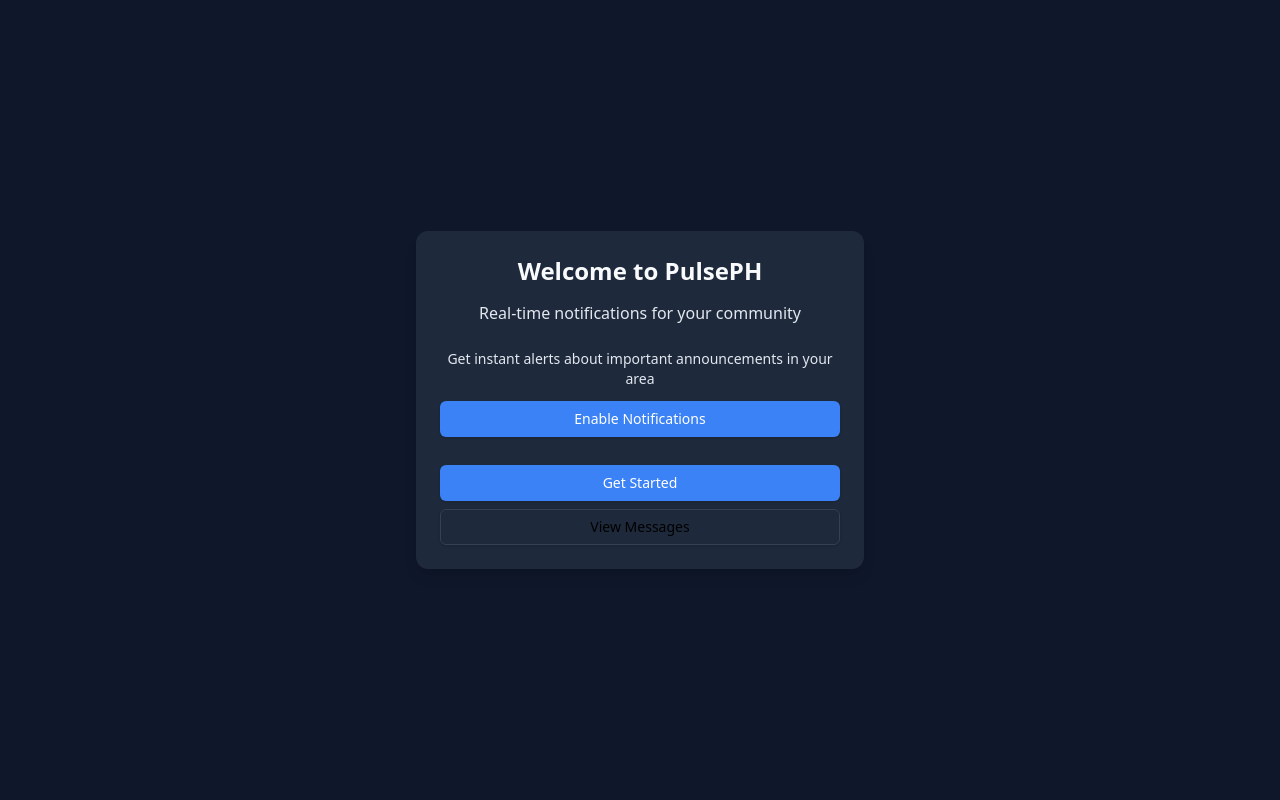
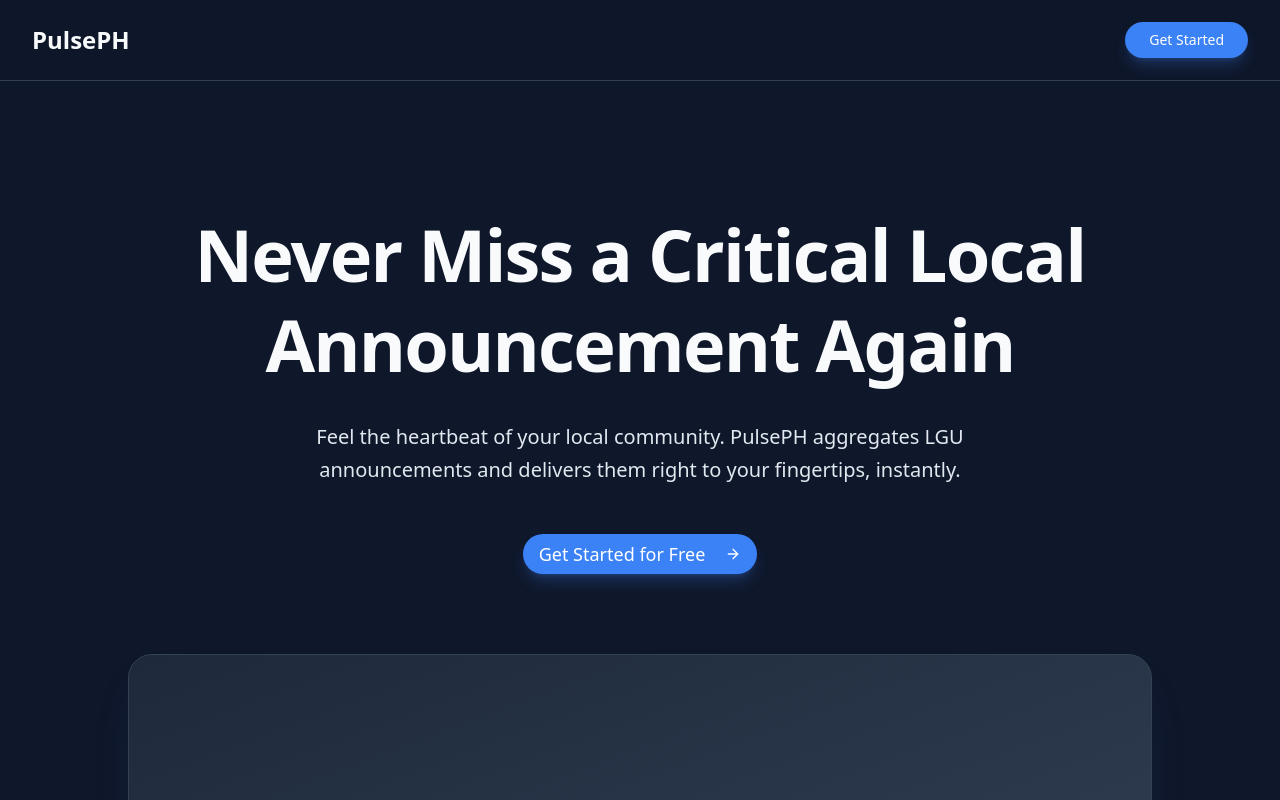
Before and after one commit to Briuwu/dlsu-hackathon-2025, a Next.js app in the folder frontend/: page / in a window 1280 px wide. Shown: the top 800 px of the page. Built offline with nearby package versions, Linux system fonts and the light colour scheme.

Commit message:
Revamp HomePage layout and UI components for PulsePH. Replace notification system with a new design featuring a centralized hub for local alerts, enhanced hero section, and streamlined user onboarding process. Introduce feature cards for key functionalities and update footer for improved navigation.

```diff
--- a/frontend/app/page.tsx
+++ b/frontend/app/page.tsx
@@ -1,119 +1,254 @@
-"use client";
+import type React from "react";
+import Link from "next/link";
+import { Button } from "@/components/ui/button";
+import {
+  ArrowRight,
+  Bell,
+  MapPin,
+  Zap,
+  Newspaper,
+  Clock,
+  CalendarX,
+  LayoutGrid,
+} from "lucide-react";
 
-import React, { useState } from "react";
-import { useRouter } from "next/navigation";
-import { Button } from "@/components/ui/button";
-import { Card, CardContent, CardHeader, CardTitle } from "@/components/ui/card";
-import { useNotification } from "@/contexts/NotificationContext";
-import { useNotificationSystem } from "@/hooks/useNotificationSystem";
+const FeatureCard = ({
+  icon: Icon,
+  title,
+  description,
+}: {
+  icon: React.ElementType;
+  title: string;
+  description: string;
+}) => (
+  <div className="bg-surface p-8 rounded-2xl border border-border hover:border-border-light transition-all duration-300 hover:shadow-xl hover:shadow-accent/10">
+    <div className="flex items-center justify-center w-14 h-14 bg-accent/20 text-accent rounded-xl mb-6">
+      <Icon className="w-7 h-7" />
+    </div>
+    <h3 className="text-xl font-semibold text-text mb-3">{title}</h3>
+    <p className="text-text-muted leading-relaxed">{description}</p>
+  </div>
+);
 
 export default function HomePage() {
-  const router = useRouter();
-  const { showNotification } = useNotification();
-  const {
-    requestNotificationPermission,
-    isNotificationSupported,
-    notificationPermission,
-  } = useNotificationSystem();
+  return (
+    <div className="bg-background text-text">
+      {/* Header */}
+      <header className="sticky top-0 bg-background/95 backdrop-blur-sm z-10 border-b border-border">
+        <div className="container mx-auto px-6 lg:px-8">
+          <div className="flex items-center justify-between h-20">
+            <div className="text-2xl font-bold text-text">PulsePH</div>
+            <Button
+              asChild
+              className="bg-accent text-white hover:bg-accent-light rounded-full px-6 shadow-lg shadow-accent/25"
+            >
+              <Link href="/auth">Get Started</Link>
+            </Button>
+          </div>
+        </div>
+      </header>
 
-  const [permissionGranted, setPermissionGranted] = useState(
-    isNotificationSupported && notificationPermission === "granted"
-  );
-
-  const handleEnableNotifications = async () => {
-    const granted = await requestNotificationPermission();
-    setPermissionGranted(granted);
-
-    if (granted) {
-      // Show a test notification
-      showNotification({
-        title: "PulsePH",
-        message:
-          "🎉 Notifications enabled! You'll now receive real-time updates.",
-        clickAction: "navigate",
-        navigateTo: "/messages",
-        duration: 4000,
-      });
-    }
-  };
-
-  const handleTestNotification = () => {
-    showNotification({
-      title: "PulsePH",
-      message: "🚨 Test Alert: This is a sample notification from PulsePH.",
-      clickAction: "navigate",
-      navigateTo: "/messages",
-      duration: 5000,
-    });
-  };
-
-  return (
-    <div className="min-h-screen bg-background flex items-center justify-center p-4">
-      <Card className="w-full max-w-md shadow-lg border-0 bg-surface">
-        <CardHeader className="text-center">
-          <CardTitle className="text-2xl font-bold text-text mb-2">
-            Welcome to PulsePH
-          </CardTitle>
-          <p className="text-text-secondary">
-            Real-time notifications for your community
+      {/* Hero Section */}
+      <main className="container mx-auto px-6 lg:px-8">
+        <section className="text-center py-24 sm:py-32">
+          <h1 className="text-5xl sm:text-6xl lg:text-7xl font-bold text-text leading-tight tracking-tight">
+            Never Miss a Critical Local Announcement Again
+          </h1>
+          <p className="mt-8 max-w-3xl mx-auto text-xl text-text-secondary leading-relaxed">
+            Feel the heartbeat of your local community. PulsePH aggregates LGU
+            announcements and delivers them right to your fingertips, instantly.
           </p>
-        </CardHeader>
-
-        <CardContent className="space-y-4">
-          <div className="text-center space-y-3">
-            <p className="text-sm text-text-secondary">
-              Get instant alerts about important announcements in your area
-            </p>
-
-            {isNotificationSupported ? (
-              <>
-                {!permissionGranted ? (
-                  <Button
-                    onClick={handleEnableNotifications}
-                    className="w-full bg-accent hover:bg-accent-light text-white"
-                  >
-                    Enable Notifications
-                  </Button>
-                ) : (
-                  <div className="space-y-2">
-                    <p className="text-sm text-success">
-                      ✅ Notifications enabled!
-                    </p>
-                    <Button
-                      onClick={handleTestNotification}
-                      variant="outline"
-                      className="w-full"
-                    >
-                      Test Notification
-                    </Button>
-                  </div>
-                )}
-              </>
-            ) : (
-              <p className="text-sm text-warning">
-                ⚠️ Your browser doesn&apos;t support notifications
+          <div className="mt-12">
+            <Button
+              size="lg"
+              asChild
+              className="bg-accent text-white hover:bg-accent-light rounded-full px-8 py-4 text-lg shadow-lg shadow-accent/25"
+            >
+              <Link href="/auth">
+                Get Started for Free <ArrowRight className="ml-3 w-5 h-5" />
+              </Link>
+            </Button>
+          </div>
+          <div className="mt-20">
+            <div className="w-full max-w-5xl mx-auto bg-gradient-to-br from-surface to-surface-raised h-96 rounded-3xl border border-border shadow-2xl shadow-accent/10 flex items-center justify-center">
+              <p className="text-text-muted text-lg">
+                [App Preview Coming Soon]
               </p>
-            )}
-
-            <div className="pt-4 space-y-2">
-              <Button
-                onClick={() => router.push("/auth")}
-                className="w-full bg-accent hover:bg-accent-light text-white"
-              >
-                Get Started
-              </Button>
-
-              <Button
-                onClick={() => router.push("/messages")}
-                variant="outline"
-                className="w-full"
-              >
-                View Messages
-              </Button>
             </div>
           </div>
-        </CardContent>
-      </Card>
+        </section>
+
+        {/* Problem Section */}
+        <section className="py-24 sm:py-32">
+          <div className="text-center mb-20">
+            <h2 className="text-4xl font-bold text-text mb-6">
+              Tired of Refreshing Feeds?
+            </h2>
+            <p className="max-w-2xl mx-auto text-xl text-text-secondary">
+              Critical updates are often buried by unrelated content. We fix
+              that.
+            </p>
+          </div>
+          <div className="grid gap-12 md:grid-cols-3">
+            <div className="flex flex-col items-center text-center">
+              <div className="flex items-center justify-center w-16 h-16 bg-accent/20 text-accent rounded-2xl mb-6">
+                <Newspaper className="w-8 h-8" />
+              </div>
+              <h3 className="text-xl font-semibold mb-3 text-text">
+                Scattered Information
+              </h3>
+              <p className="text-text-secondary leading-relaxed">
+                Stop hunting through multiple Facebook pages and websites.
+              </p>
+            </div>
+            <div className="flex flex-col items-center text-center">
+              <div className="flex items-center justify-center w-16 h-16 bg-accent/20 text-accent rounded-2xl mb-6">
+                <CalendarX className="w-8 h-8" />
+              </div>
+              <h3 className="text-xl font-semibold mb-3 text-text">
+                Missed Opportunities
+              </h3>
+              <p className="text-text-secondary leading-relaxed">
+                Never miss scholarship deadlines or community programs again.
+              </p>
+            </div>
+            <div className="flex flex-col items-center text-center">
+              <div className="flex items-center justify-center w-16 h-16 bg-accent/20 text-accent rounded-2xl mb-6">
+                <Clock className="w-8 h-8" />
+              </div>
+              <h3 className="text-xl font-semibold mb-3 text-text">
+                Delayed Awareness
+              </h3>
+              <p className="text-text-secondary leading-relaxed">
+                Get instant alerts, not secondhand word-of-mouth updates.
+              </p>
+            </div>
+          </div>
+        </section>
+
+        {/* Features Section */}
+        <section className="py-24 sm:py-32">
+          <div className="text-center mb-20">
+            <h2 className="text-4xl font-bold text-text mb-6">
+              Your Centralized Hub for Local Alerts
+            </h2>
+            <p className="max-w-2xl mx-auto text-xl text-text-secondary">
+              PulsePH is designed to be simple, fast, and reliable.
+            </p>
+          </div>
+          <div className="grid gap-8 md:grid-cols-2 lg:grid-cols-4">
+            <FeatureCard
+              icon={MapPin}
+              title="Location-Based"
+              description="Subscribe to your municipality and get only the alerts that matter to you."
+            />
+            <FeatureCard
+              icon={Bell}
+              title="Instant Notifications"
+              description="Receive alerts via Push Notification the moment they're posted."
+            />
+            <FeatureCard
+              icon={LayoutGrid}
+              title="All-in-One Feed"
+              description="Class suspensions, disaster warnings, community events, and more, all in one place."
+            />
+            <FeatureCard
+              icon={Zap}
+              title="Quick & Easy Setup"
+              description="Onboard in under a minute. No complicated forms, no fuss."
+            />
+          </div>
+        </section>
+
+        {/* How It Works Section */}
+        <section className="py-24 sm:py-32">
+          <div className="text-center mb-20">
+            <h2 className="text-4xl font-bold text-text mb-6">
+              Get Started in 3 Simple Steps
+            </h2>
+          </div>
+          <div className="grid gap-12 md:grid-cols-3 relative">
+            <div className="absolute top-1/2 left-0 w-full h-px bg-border hidden md:block"></div>
+            <div className="relative flex flex-col items-center text-center">
+              <div className="flex items-center justify-center w-20 h-20 bg-surface-raised border-2 border-border-light text-accent rounded-full mb-8 z-10 shadow-lg">
+                <span className="text-2xl font-bold">1</span>
+              </div>
+              <h3 className="text-xl font-semibold mb-3 text-text">Sign Up</h3>
+              <p className="text-text-secondary leading-relaxed">
+                Enter your phone number to create a secure account.
+              </p>
+            </div>
+            <div className="relative flex flex-col items-center text-center">
+              <div className="flex items-center justify-center w-20 h-20 bg-surface-raised border-2 border-border-light text-accent rounded-full mb-8 z-10 shadow-lg">
+                <span className="text-2xl font-bold">2</span>
+              </div>
+              <h3 className="text-xl font-semibold mb-3 text-text">
+                Set Your Location
+              </h3>
+              <p className="text-text-secondary leading-relaxed">
+                Choose up to 3 municipalities to monitor.
+              </p>
+            </div>
+            <div className="relative flex flex-col items-center text-center">
+              <div className="flex items-center justify-center w-20 h-20 bg-surface-raised border-2 border-border-light text-accent rounded-full mb-8 z-10 shadow-lg">
+                <span className="text-2xl font-bold">3</span>
+              </div>
+              <h3 className="text-xl font-semibold mb-3 text-text">
+                Stay Informed
+              </h3>
+              <p className="text-text-secondary leading-relaxed">
+                Receive real-time alerts directly on your device.
+              </p>
+            </div>
+          </div>
+        </section>
+
+        {/* CTA Section */}
+        <section className="py-24 sm:py-32">
+          <div className="bg-gradient-to-br from-accent to-accent-light rounded-3xl p-12 md:p-16 text-center shadow-2xl shadow-accent/20">
+            <h2 className="text-4xl font-bold text-white mb-6">
+              Get Real-Time Local Updates Today
+            </h2>
+            <p className="text-blue-100 text-xl max-w-2xl mx-auto mb-12">
+              Stop waiting for updates. Let the updates find you.
+            </p>
+            <Button
+              size="lg"
+              variant="secondary"
+              asChild
+              className="bg-white text-accent hover:bg-slate-100 rounded-full px-8 py-4 text-lg shadow-lg"
+            >
+              <Link href="/auth">
+                Sign Up Now <ArrowRight className="ml-3 w-5 h-5" />
+              </Link>
+            </Button>
+          </div>
+        </section>
+      </main>
+
+      {/* Footer */}
+      <footer className="border-t border-border bg-background-secondary">
+        <div className="container mx-auto px-6 lg:px-8 py-12 text-center">
+          <p className="text-text-subtle mb-4">
+            &copy; {new Date().getFullYear()} PulsePH by Team Untitled Document.
+            All rights reserved.
+          </p>
+          <div className="space-x-6">
+            <Link
+              href="#"
+              className="text-text-subtle hover:text-text-muted transition-colors"
+            >
+              Privacy Policy
+            </Link>
+            <Link
+              href="#"
+              className="text-text-subtle hover:text-text-muted transition-colors"
+            >
+              Terms of Service
+            </Link>
+          </div>
+        </div>
+      </footer>
     </div>
   );
 }
```
